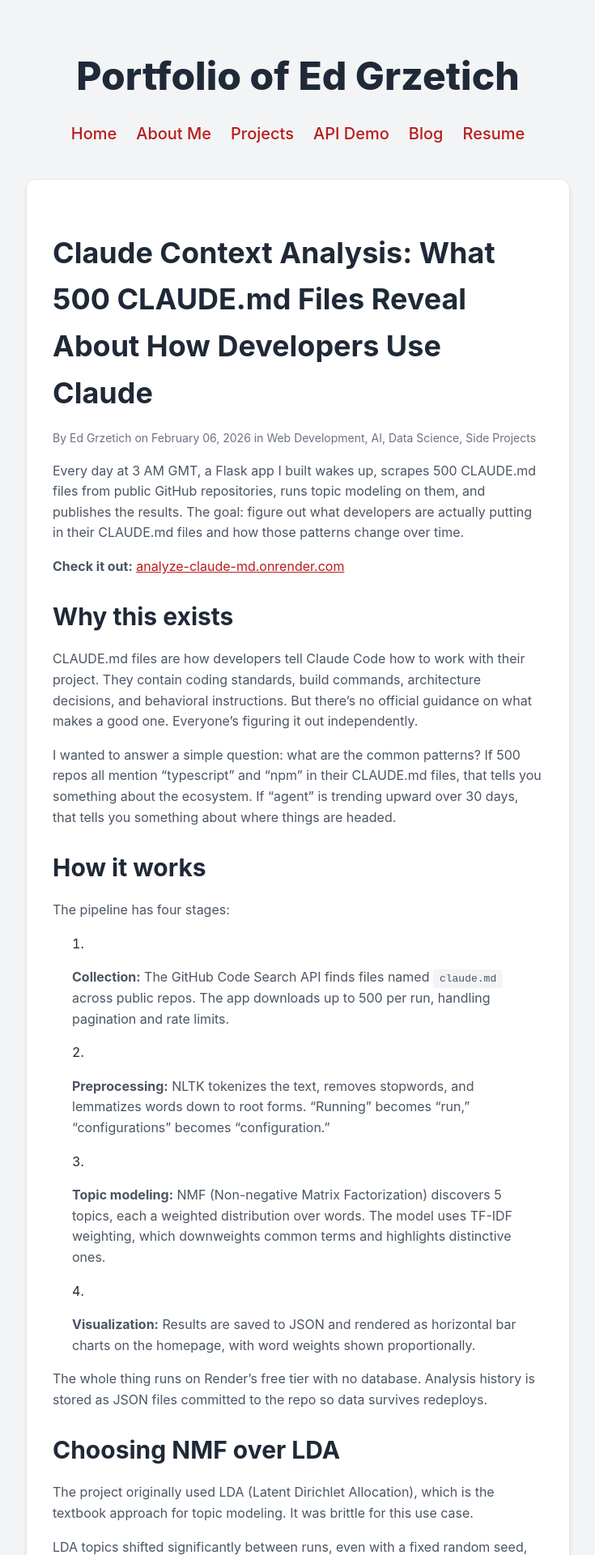
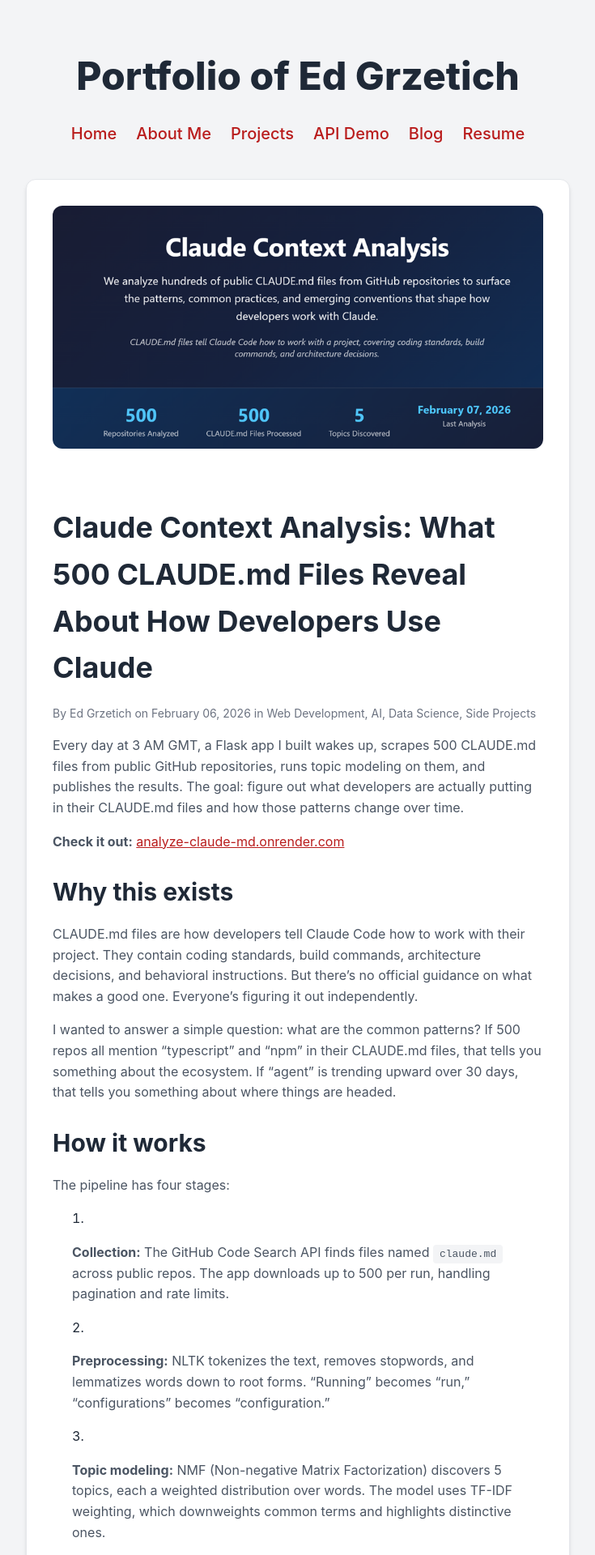
Before and after one commit to grzetich/portfolio, a Jekyll site: the page built from docs/_posts/2026-02-06-claude-context-analysis.md, in a window 1280 px wide. Shown: the top 1920 px of the page at 81% size, without its empty margins (272-1007 px from the left). Built offline with Jekyll 4.4.1, drawn with Linux system fonts in a browser that asks for light colours.

Commit message:
Added hero image to context post.

```diff
--- a/docs/_posts/2026-02-06-claude-context-analysis.md
+++ b/docs/_posts/2026-02-06-claude-context-analysis.md
@@ -1,6 +1,7 @@
 ---
 layout: posts
 title: "Claude Context Analysis: What 500 CLAUDE.md Files Reveal About How Developers Use Claude"
+hero_image: /assets/images/claude-context.png
 description: "I built a tool that scrapes CLAUDE.md files from GitHub and runs topic modeling to surface patterns in how developers configure Claude Code."
 date: 2026-02-06
 categories: [Web Development, AI, Data Science, Side Projects]
```
Also changed, not shown: docs/assets/images/claude-context.png (added).
